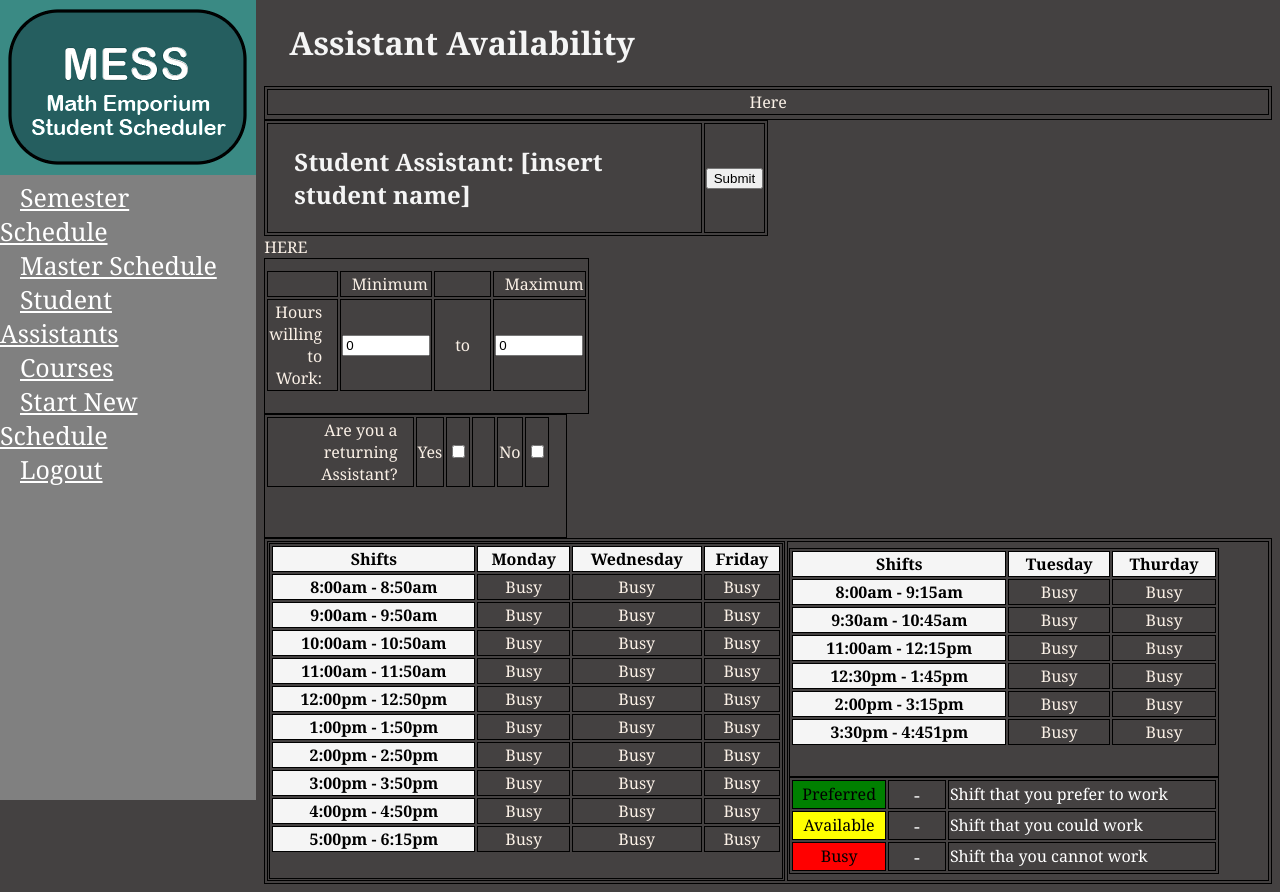
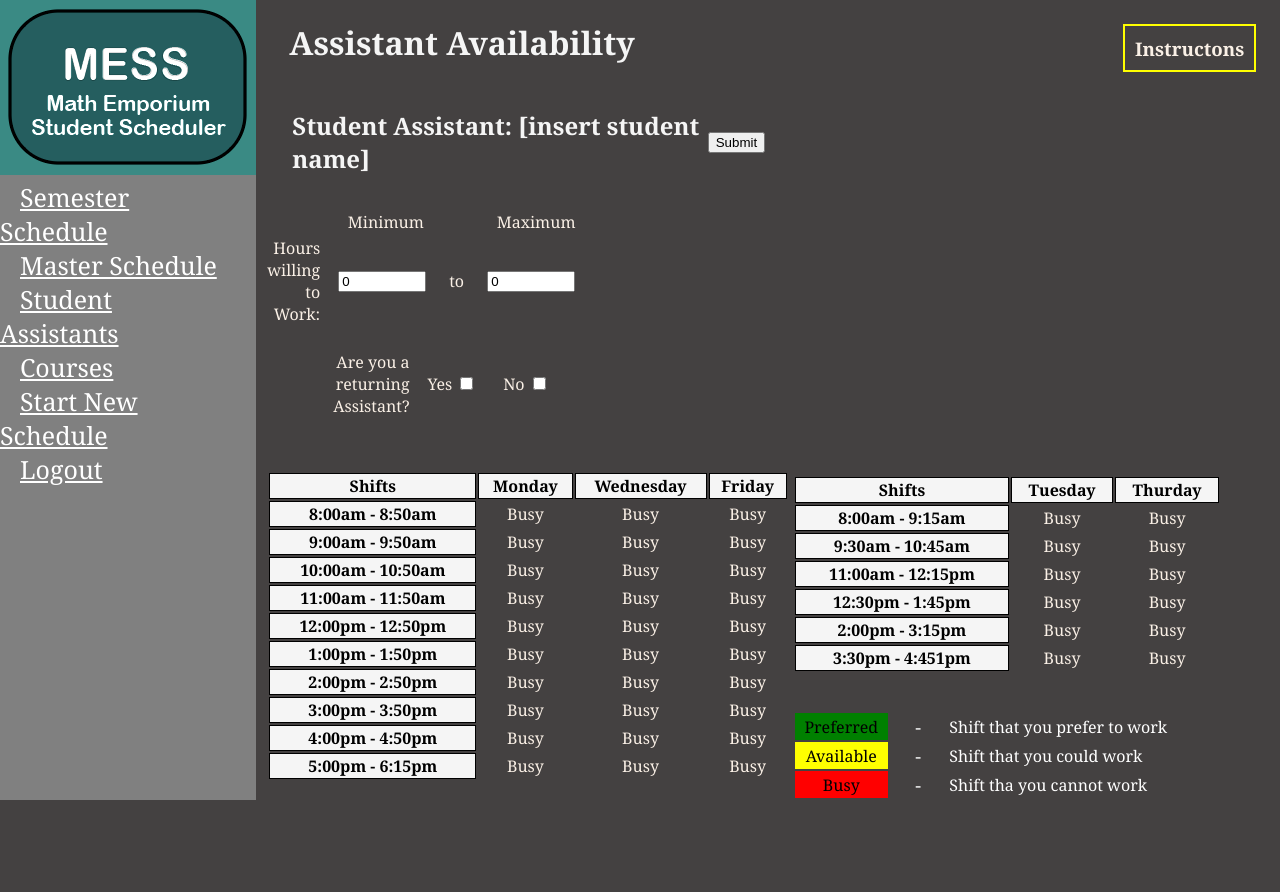
Before and after one commit to asbolles/MESS, a PHP site: page /SA_AvailSheet.html in a window 1280 px wide. After the commit the page ends 800 px from the top, so only its background shows below. Run offline with PHP 8.4, Linux system fonts and the light colour scheme.

Commit message:
Added Instrction box

```diff
--- a/HTML/CSS/SA_AvailSheet.css
+++ b/HTML/CSS/SA_AvailSheet.css
@@ -36,6 +36,15 @@ h1, h2
     padding-left: 25px;
     font-family: Cambria;
     color: whitesmoke;
+}
+h3
+{
+    position: fixed;
+    top: 0;
+    right: 0;
+    margin: .25in;
+    padding: .10in;
+    border: 2pt solid yellow;
 }
 .sidebar a:hover
 {
@@ -112,23 +121,21 @@ th
 td
 {
    text-align: center;
-
-
 }
-
 .MWF
 {
-    border: 1pt, solid black;
     padding-bottom: .25in;
 }
 .TR
 {
-    padding-bottom: .3in;
+    padding-bottom: .4in;
+
 }
 .legend
 {
     text-align: center;
     color: black;
+
 }
 .dash
 {
@@ -154,7 +161,3 @@ td
 {
     background-color: red;
 }
-table, td, tr, th
-{
-    border: 1pt solid black;
-}
--- a/HTML/SA_AvailSheet.html
+++ b/HTML/SA_AvailSheet.html
@@ -16,8 +16,8 @@
         <a href="#logout">Logout</a>
     </div>
 <h1>Assistant Availability</h1>
+<h3>Instructons</h3>
 <table style="width:100%">
-    <td >Here</td>
     <tr>
         <table style="width:50%">
             <tr>
@@ -26,7 +26,6 @@
             </tr>
 
         </table>
-    <tr>HERE</tr>
     </tr>
     <tr>
         <table style="width:0%" class="hours">
@@ -38,7 +37,7 @@
             </tr>
             <tr class="hours">
                 <td class="question">Hours willing to Work:</td>
-                <td ><input type="number" min="0" max="20" value="0" step="1" onkeydown="returån false" /></td>
+                <td ><input type="number" min="0" max="20" value="0" step="1" onkeydown="return false" /></td>
                 <td class="to">to</td>
                 <td ><input type="number" min="0" max="20" value="0" step="1" onkeydown="return false" /></td>
             </tr>
```
